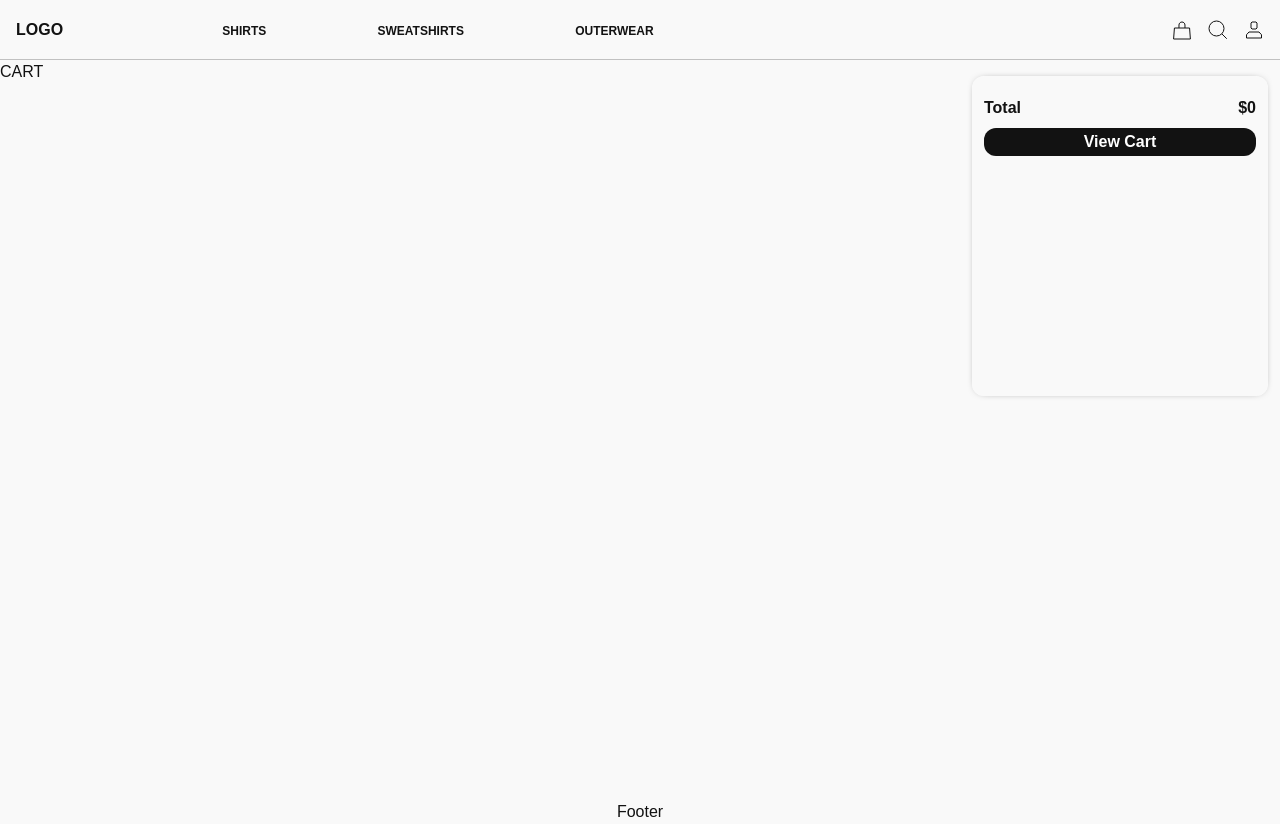
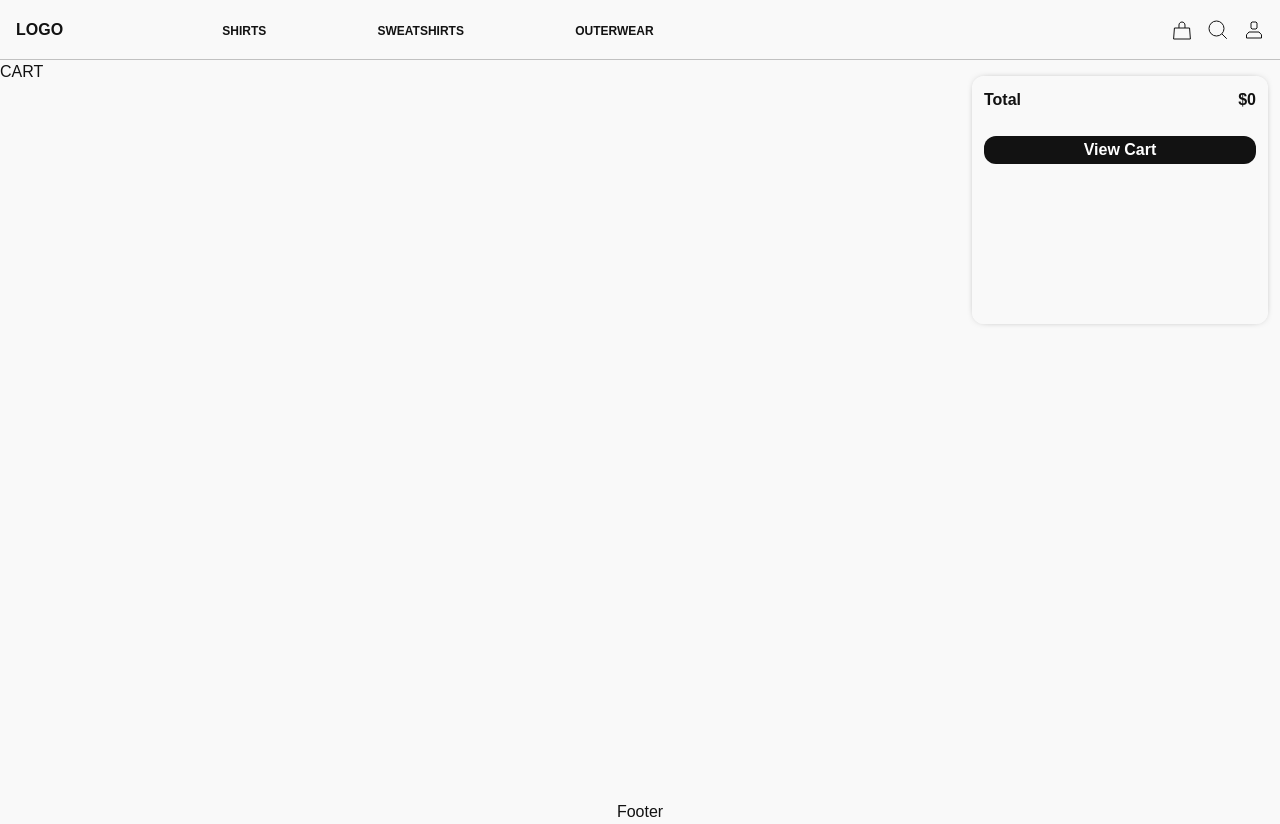
Before and after one commit to duncanmatt/ecomm_next, a Next.js app: page /Cart in a window 1280 px wide. Both pictures are taken after a click on the element 1182 px from the left and 29 px from the top of the page. Built offline with nearby package versions, Linux system fonts and the light colour scheme.

Commit message:
cart modal grid

```diff
--- a/src/components/cart/CartModal.tsx
+++ b/src/components/cart/CartModal.tsx
@@ -7,6 +7,7 @@ import {
 import { CartItem } from '../../../interfaces';
 import Image from 'next/image';
 import CloseIcon from '../icons/CloseIcon';
+import Link from 'next/link';
 
 const CartModal = () => {
 	const dispatch = useDispatch();
@@ -16,10 +17,10 @@ const CartModal = () => {
 	return (
 		<div className='absolute z-6 top-[64px] w-[20rem]  right-[0px]'>
 			<div className='p-[0.75rem]'>
-				<div className='w-full min-h-[20rem] p-[0.75rem] backdrop-blur-[135px] bg-faded shadow-bag rounded-xs'>
-					<div className='flex flex-col'>
-						<div>
-							<ul>
+				<div className='w-full h-full p-[0.75rem] backdrop-blur-[135px] bg-faded shadow-bag rounded-xs'>
+					<div className='w-full min-h-[14rem]'>
+						<div className='grid grid-rows-cart grid-cols-1'>
+							<ul className='grid grid-rows-1'>
 								{items.map((item: CartItem, index: number) => (
 									<li
 										className='mb-3'
@@ -48,15 +49,21 @@ const CartModal = () => {
 									</li>
 								))}
 							</ul>
-							<div className='w-full py-2'>
-								<div className='flex flex-row font-bold'>
-									Total<span className='flex flex-1 justify-end'>${price}</span>
+							<div className='flex shrink gap-3 flex-col self-end'>
+								<div className='w-full'>
+									<div className='flex flex-row font-bold'>
+										Total
+										<span className='flex flex-1 justify-end'>${price}</span>
+									</div>
 								</div>
+								<div></div>
+								<Link
+									href='/Cart'
+									className='bg-b w-full text-white font-semibold rounded-xs text-center border-transparent border-2'>
+									View Cart
+								</Link>
 							</div>
 						</div>
-					</div>
-					<div className='bg-b text-white font-semibold rounded-xs text-center border-transparent border-2'>
-						View Cart
 					</div>
 				</div>
 			</div>
--- a/tailwind.config.js
+++ b/tailwind.config.js
@@ -56,6 +56,9 @@ module.exports = {
       },
       backgroundColor: {
         faded: 'rgba(249,249,249,0.95)',
+      },
+      gridTemplateRows: {
+        cart: '1fr, min-content'
       }
     },
   },
```
